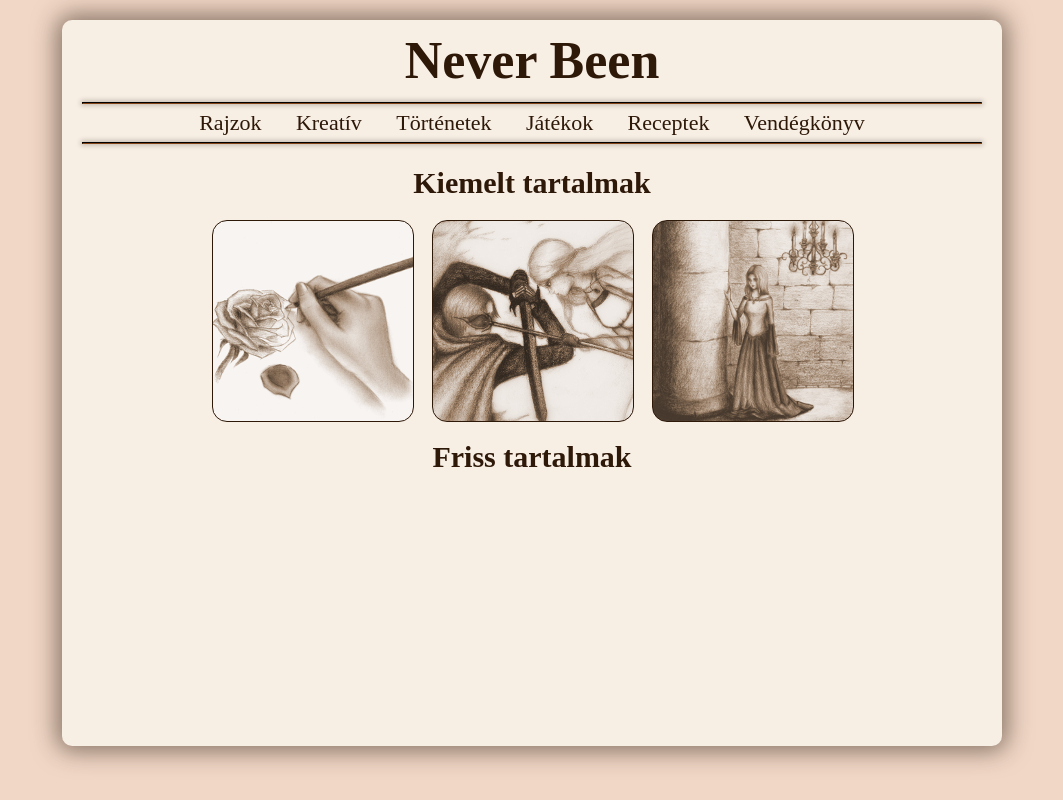
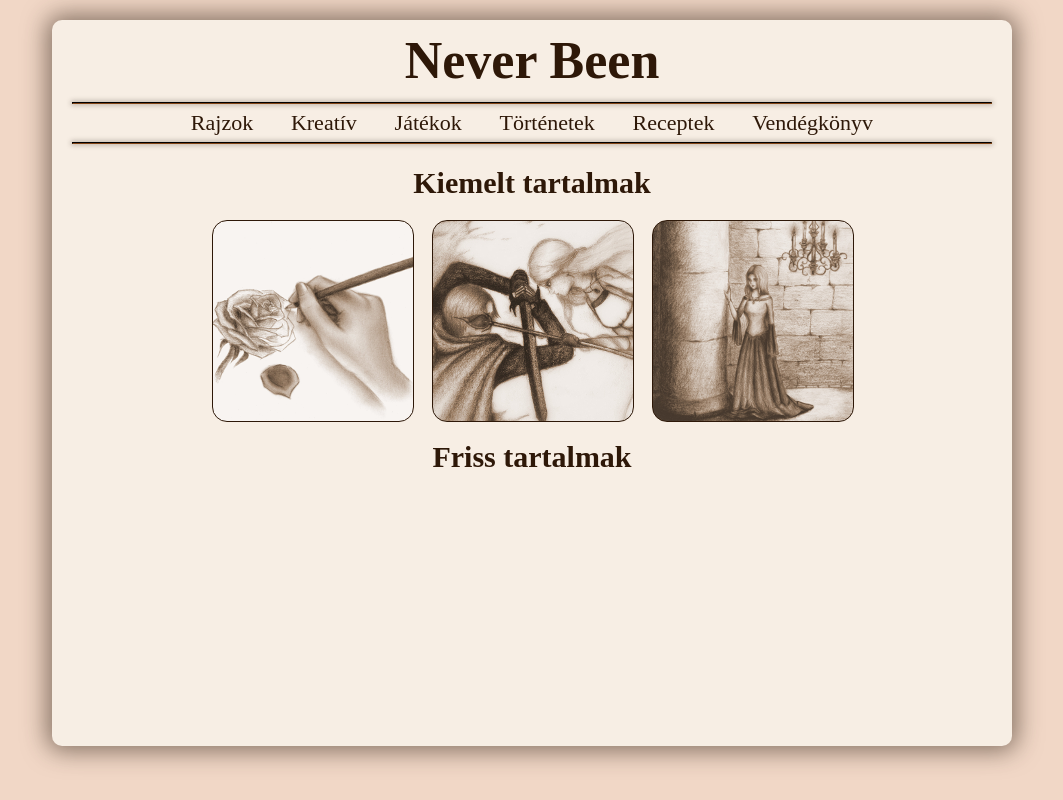
Before and after one commit to Szeba25/nbvue, a Vue app: page / in a window 1280 px wide. Shown: the whole page, without its empty margins (108-1171 px from the left). Built offline with nearby package versions, Linux system fonts and the light colour scheme.

Commit message:
Increased font size on highlighted links

```diff
--- a/src/App.vue
+++ b/src/App.vue
@@ -8,8 +8,8 @@
             <div class="menu-content">
                 <p class="menu-point">Rajzok</p>
                 <p class="menu-point">Kreatív</p>
+                <p class="menu-point">Játékok</p>
                 <p class="menu-point">Történetek</p>
-                <p class="menu-point">Játékok</p>
                 <p class="menu-point">Receptek</p>
                 <p class="menu-point">Vendégkönyv</p>
             </div>
@@ -20,9 +20,9 @@
                 <h2>Kiemelt tartalmak</h2>
             </div>
             <div class="highlights">
-                <div class="highlight-item highlight-item1"><div class="highlight-item-fadein centered">Drawings</div></div>
-                <div class="highlight-item highlight-item2"><div class="highlight-item-fadein centered">Games</div></div>
-                <div class="highlight-item highlight-item3"><div class="highlight-item-fadein centered">Stories</div></div>
+                <div class="highlight-item highlight-item1"><div class="highlight-item-fadein centered">Rajzok</div></div>
+                <div class="highlight-item highlight-item2"><div class="highlight-item-fadein centered">Játékok</div></div>
+                <div class="highlight-item highlight-item3"><div class="highlight-item-fadein centered">Történetek</div></div>
             </div>
             <div class="updates-title centered">
                 <h2>Friss tartalmak</h2>
@@ -40,7 +40,8 @@ export default {
 <style>
 body {
     margin: auto;
-    max-width: 980px;
+    max-width: 1000px;
+    min-width: 820px; /* Switch layout below this value */
     background-color: #f1d7c6;
 }
 
@@ -218,6 +219,10 @@ hr {
 }
 
 .highlight-item-fadein {
+    font-family: "Monotype Corsiva";
+    font-size: 20px;
+    color: #2e1808;
+
     background-color: #f1d7c698;
     border-style: solid;
     border-color: #2e1808;
```
